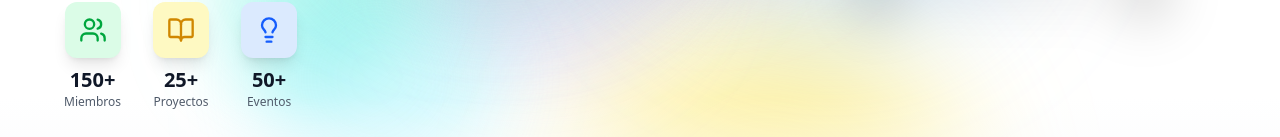
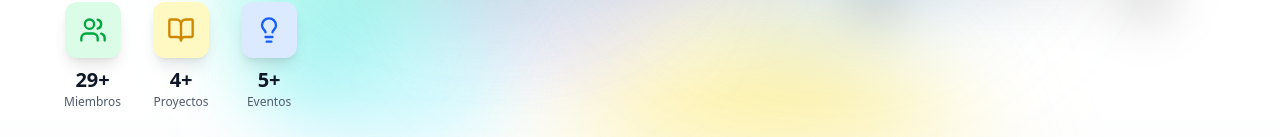
Before and after one commit to kiraberser/CreaCapitulado, a Next.js app: page / in a window 1280 px wide. Shown: the part 663-800 px from the top of the page. Built offline with nearby package versions, Linux system fonts and the light colour scheme.

Commit message:
chore: update app layout and hero section styling

```diff
--- a/src/app/layout.tsx
+++ b/src/app/layout.tsx
@@ -2,7 +2,6 @@
 import type { Metadata } from "next";
 import { Geist, Geist_Mono } from "next/font/google";
 import "./globals.css";
-import { Toaster } from "@/components/ui/toaster";
 import Header from "@/components/layout/Header";
 import Footer from "@/components/layout/Footer";
 
@@ -32,7 +31,6 @@ export default function RootLayout({
       <body
         className={`${geistSans.variable} ${geistMono.variable} antialiased`}
       >
-        <Toaster />
         <main className="min-h-screen">
           <Header />
           {children}
--- a/src/components/sections/HeroSection.tsx
+++ b/src/components/sections/HeroSection.tsx
@@ -125,21 +125,21 @@ const HeroSection = () => {
                 <div className="flex items-center justify-center w-11 h-11 sm:w-12 sm:h-12 md:w-14 md:h-14 lg:w-12 lg:h-12 xl:w-14 xl:h-14 bg-green-100 rounded-xl mb-2 mx-auto shadow-lg">
                   <Users className="w-5 h-5 sm:w-6 sm:h-6 md:w-7 md:h-7 lg:w-6 lg:h-6 xl:w-7 xl:h-7 text-green-600" />
                 </div>
-                <div className="text-xl sm:text-2xl lg:text-xl xl:text-xl 2xl:text-2xl font-bold text-gray-900">150+</div>
+                <div className="text-xl sm:text-2xl lg:text-xl xl:text-xl 2xl:text-2xl font-bold text-gray-900">29+</div>
                 <div className="text-xs sm:text-sm lg:text-xs xl:text-xs 2xl:text-sm text-gray-600">Miembros</div>
               </div>
               <div className="text-center">
                 <div className="flex items-center justify-center w-11 h-11 sm:w-12 sm:h-12 md:w-14 md:h-14 lg:w-12 lg:h-12 xl:w-14 xl:h-14 bg-yellow-100 rounded-xl mb-2 mx-auto shadow-lg">
                   <BookOpen className="w-5 h-5 sm:w-6 sm:h-6 md:w-7 md:h-7 lg:w-6 lg:h-6 xl:w-7 xl:h-7 text-yellow-600" />
                 </div>
-                <div className="text-xl sm:text-2xl lg:text-xl xl:text-xl 2xl:text-2xl font-bold text-gray-900">25+</div>
+                <div className="text-xl sm:text-2xl lg:text-xl xl:text-xl 2xl:text-2xl font-bold text-gray-900">4+</div>
                 <div className="text-xs sm:text-sm lg:text-xs xl:text-xs 2xl:text-sm text-gray-600">Proyectos</div>
               </div>
               <div className="text-center">
                 <div className="flex items-center justify-center w-11 h-11 sm:w-12 sm:h-12 md:w-14 md:h-14 lg:w-12 lg:h-12 xl:w-14 xl:h-14 bg-blue-100 rounded-xl mb-2 mx-auto shadow-lg">
                   <Lightbulb className="w-5 h-5 sm:w-6 sm:h-6 md:w-7 md:h-7 lg:w-6 lg:h-6 xl:w-7 xl:h-7 text-blue-600" />
                 </div>
-                <div className="text-xl sm:text-2xl lg:text-xl xl:text-xl 2xl:text-2xl font-bold text-gray-900">50+</div>
+                <div className="text-xl sm:text-2xl lg:text-xl xl:text-xl 2xl:text-2xl font-bold text-gray-900">5+</div>
                 <div className="text-xs sm:text-sm lg:text-xs xl:text-xs 2xl:text-sm text-gray-600">Eventos</div>
               </div>
             </div>
```
